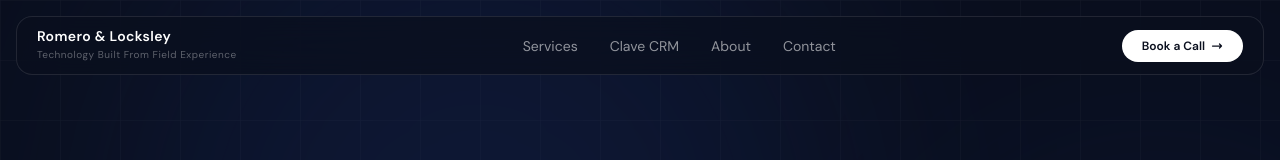
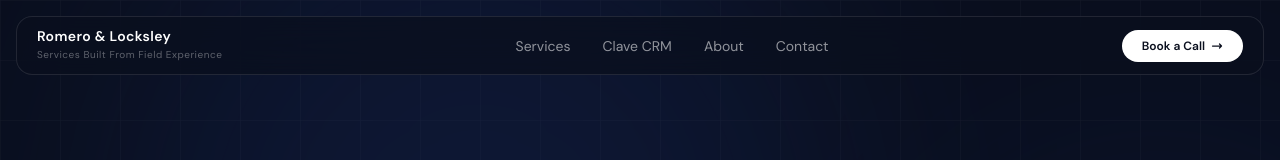
Before and after one commit to hcmaldy2018/mynewwebsite, a Next.js app: page / in a window 1280 px wide. Shown: the top 160 px of the page. Built offline with nearby package versions, Linux system fonts and the light colour scheme.

Commit message:
update navbar tagline

```diff
--- a/app/components/NavBar.tsx
+++ b/app/components/NavBar.tsx
@@ -22,7 +22,7 @@ export function NavBar() {
             Romero & Locksley
           </span>
           <span className="text-[10px] text-white/35 tracking-wider mt-1 hidden sm:block">
-            Technology Built From Field Experience
+            Services Built From Field Experience
           </span>
         </Link>
 
```
